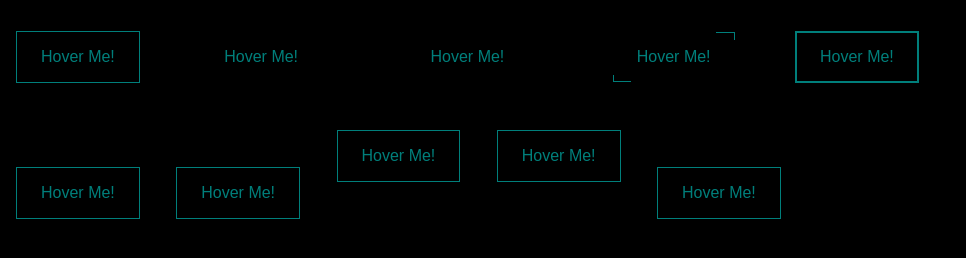
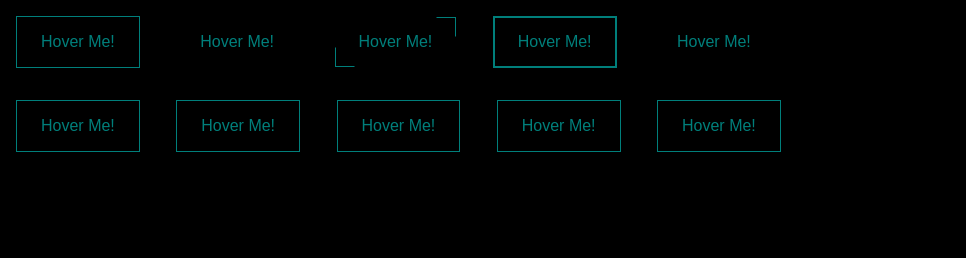
Before and after one commit to timpending/antimations, a plain HTML site: page index.html in a window 1280 px wide. Shown: the whole page, without its empty margins (0-966 px from the left). Drawn offline with Linux system fonts and the light colour scheme.

Commit message:
refactor & reorged markup

```diff
--- a/css/animations.css
+++ b/css/animations.css
@@ -70,6 +70,7 @@ grey: #707f7f;*/
 #outline-btn {
     background-color: transparent;
     border: 1px solid #007F7B;
+    overflow: hidden;
     transition:
         color 0.4s ease-in-out,
         background-color 0.4s ease-in-out;
@@ -81,48 +82,48 @@ grey: #707f7f;*/
 }
 
 /* #2 */
+#btm-right-corner {
+    position: relative;
+}
 #btm-right-corner:hover {
     cursor: pointer;
 }
-
-.rel {
-    padding: 1rem 1.5rem;
-}
-#btm-right-corner .line {
+#btm-right-corner::before {
+    content: '';
+    width:1px;
+    height:0%;
     background-color: #007F7B;
-    position: absolute;
     bottom: 0;
     right: 0;
+    position: absolute;
+
+    transition:
+        height 0.4s ease-out;
 }
-.btm-line {
+#btm-right-corner::after {
+    content: '';
+    width:0%;
+    height:1px;
+    background-color: #007F7B;
     bottom: 0;
     right: 0;
-    width: 0%;
-    height: 1px;
+    position: absolute;
 
     transition:
-        width 0.4s ease-in-out;
+        width 0.4s ease-out;
 }
-#btm-right-corner:hover .btm-line {
-    width: 100%;
-    height: 1px;
+#btm-right-corner:hover::before {
+    height: 100%;
 }
-.right-line {
-    height: 0%;
-    width: 1px;
-
-    transition:
-        height 0.4s ease-in-out;
-}
-#btm-right-corner:hover .right-line {
-    height: 100%;
-    width: 1px;
+#btm-right-corner:hover::after {
+    width:100%;
 }
 
 /* #3 */
 #top-btm-lines {
+    position: relative;
     transition:
-    letter-spacing 0.4s ease-in-out;
+        letter-spacing 0.4s ease-in-out;
 }
 
 #top-btm-lines:hover {
@@ -130,76 +131,82 @@ grey: #707f7f;*/
     letter-spacing: 0.1rem;
 }
 
-.top-line {
+#top-btm-lines::before {
+    content: '';
+    width: 0%;
+    height:1px;
+    background-color: #007F7B;
     top: 0;
     left: 0;
-}
-.btm-line {
-    bottom: 0;
-    right: 0;
-}
-
-#top-btm-lines .line {
     position: absolute;
-    height: 1px;
-    width: 0%;
-    background-color: #007F7B;
 
     transition:
         width 0.4s ease-in-out;
 }
 
-#top-btm-lines:hover .line {
+#top-btm-lines::after {
+    content: '';
+    width: 0%;
+    height:1px;
+    background-color: #007F7B;
+    bottom: 0;
+    right: 0;
+    position: absolute;
+    transition:
+        width 0.4s ease-in-out;
+}
+
+#top-btm-lines:hover::before, #top-btm-lines:hover::after {
     width: 100%;
 }
 
+/* #4 */
+#corners {
+    position: relative;
 
-/* #4 */
-#corners .line {
-    background-color: #007F7B;
+    transition:
+        height 0.4s ease-in-out,
+        width 0.4s ease-in-out;
+}
+
+#corners::before {
+    content: '';
+    width: 20px;
+    height:20px;
+    background-color: transparent;
+    border: 1px solid #007F7B;
+    border-bottom-color: transparent;
+    border-left-color: transparent;
+    top: 0;
+    right: 0;
     position: absolute;
 
     transition:
         height 0.4s ease-in-out,
         width 0.4s ease-in-out;
 }
-.top {
-    top: 0;
-    right:0;
-    width: 15%;
-    height: 1px;
+
+#corners::after {
+    content: '';
+    width: 20px;
+    height:20px;
+    background-color: transparent;
+    bottom: 0;
+    left: 0;
+    border: 1px solid #007F7B;
+    border-top-color: transparent;
+    border-right-color: transparent;
+    position: absolute;
+
+    transition:
+        height 0.4s ease-in-out,
+        width 0.4s ease-in-out;
 }
-#corners:hover .top {
+
+#corners:hover::before, #corners:hover::after {
+    height: 115%;
     width: 115%;
 }
-.right {
-    top: 0;
-    right:0;
-    width: 1px;
-    height: 15%;
-}
-#corners:hover .right {
-    height: 115%;
-}
-.btm {
-    bottom: 0;
-    left:0;
-    width: 15%;
-    height: 1px;
-}
-#corners:hover .btm {
-    width: 110%;
-}
-.left {
-    bottom: 0;
-    left:0;
-    width: 1px;
-    height: 15%;
-}
-#corners:hover .left {
-    height: 115%;
-}
-
 
 /* #5 */
 #inset-and-borders {
@@ -237,6 +244,7 @@ grey: #707f7f;*/
     border: 1px solid #007F7B;
     background: transparent;
     position: relative;
+    overflow: hidden;
     z-index: 1;
 
     transition:
@@ -339,7 +347,7 @@ grey: #707f7f;*/
 #double-doors{
     border: 1px solid #007F7B;
     position: relative;
-    /*overflow: hidden;*/
+    overflow: hidden;
 
     transition:
         color 0.3s ease;
--- a/index.html
+++ b/index.html
@@ -39,47 +39,27 @@
 <section>
   <!--<h2>Peanut Butter Button Time</h2>-->
   <!-- Maybe add gradient to title / this section too -->
-<div id="outline-btn" class="btn">
+  <div id="round-dem-corners" class="btn">
     Hover Me!
   </div>
-
   <div id="btm-right-corner" class="btn">
-  <div class="rel">
       Hover Me!
-    <div class="btm-line line"></div>
-    <div class="right-line line"></div>
   </div>
+  <div id="corners" class="btn">
+      Hover Me!
   </div>
-
+  <div id="inset-and-borders" class="btn">
+    Hover Me!
+  </div>
   <div id="top-btm-lines" class="btn">
-  <div class="rel">
-    <div class="top-line line"></div>
-    Hover Me!
-    <div class="btm-line line"></div>
-  </div>
-</div>
-
-<div id="corners" class="btn">
-  <div class="rel">
-    <div class="top line"></div>
-    <div class="right line"></div>
-    Hover Me!
-    <div class="btm line"></div>
-    <div class="left line"></div>
-  </div>
-</div>
-
-<div id="inset-and-borders" class="btn">
       Hover Me!
   </div>
 </section>
 
 <section>
-
-<div id="round-dem-corners" class="btn">
+  <div id="outline-btn" class="btn">
     Hover Me!
   </div>
-
   <div id="slide-bg" class="btn">
     Hover Me!
   </div>
```
Lines whose indentation alone changed are shown as unchanged.
